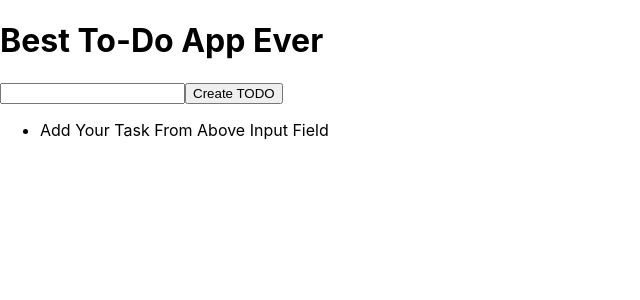
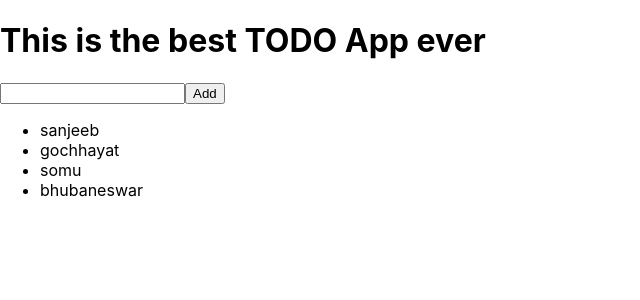
Before and after one commit to sanjeebsomu/learning-react-from-codedamn, a React (Create React App) app: page / in a window 1280 px wide. Shown: the top 300 px of the page, without its empty margins (0-640 px from the left). Built offline with nearby package versions, Linux system fonts and the light colour scheme.

Commit message:
To do app(with better understanding)

```diff
--- a/src/components/App.js
+++ b/src/components/App.js
@@ -1,29 +1,32 @@
-import React,{ useState } from 'react';
+import React, { useState } from 'react';
 import './App.css';
 
 
 function App() {
-  const [todos, setTodos] = useState(['Add Your Task From Above Input Field'])
-  const [extract, setExtract] = useState()//extract from input field
+  const [todos, setTodos] = useState([ //this hook is for displaying the todos list, will use submit when add btn will be clicked
+    'sanjeeb',                         //this value will be stored inside todos variable
+    'gochhayat',
+    'somu',
+    'bhubaneswar'
+  ])
+  const [task, setTask] = useState('')//this hook is for getting the value inside the input field
+  function addTodo(){
+    setTodos(oldTodos => {
+      return [...oldTodos, task]
 
-  function createTodo(){
-    setTodos(oldTodos =>{
-      return[...oldTodos, extract]
     })
   }
 
   return (
     <>
-    <h1>Best To-Do App Ever</h1>
-    <input type="text" value={extract} onChange={e =>{
-      setExtract(e.target.value)
-    }} />
-    <button onClick={createTodo} >Create TODO</button>
-    <ul>
-      {todos.map(todo =>{
+      <h1>This is the best TODO App ever</h1>
+      <input value={task} onChange={e =>{     //value and onchange is necessery
+        setTask(e.target.value)               //settask re se input value ku grab kariki task variable ku patha hela then settodos re sei task varibble ku use karikki ta value ku display karagala
+      }}/>
+      <button onClick={addTodo} >Add</button>
+      <ul>{todos.map(todo => {
         return <li>{todo}</li>
-      })}
-    </ul>
+      })}</ul>
     </>
   );
 }
```
